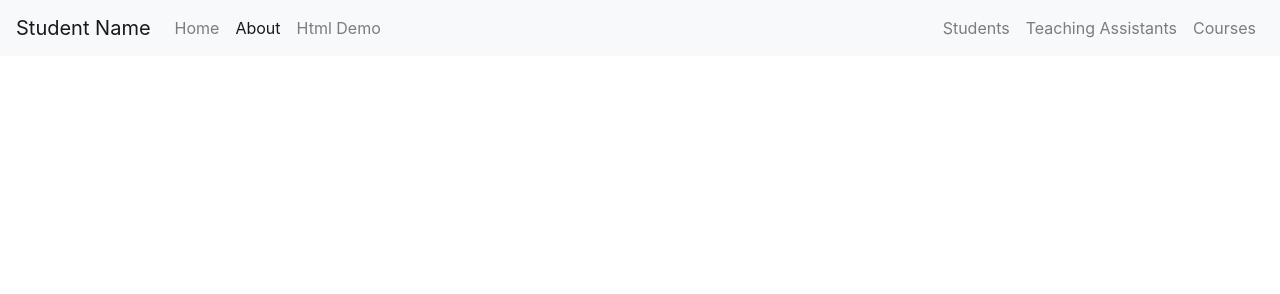
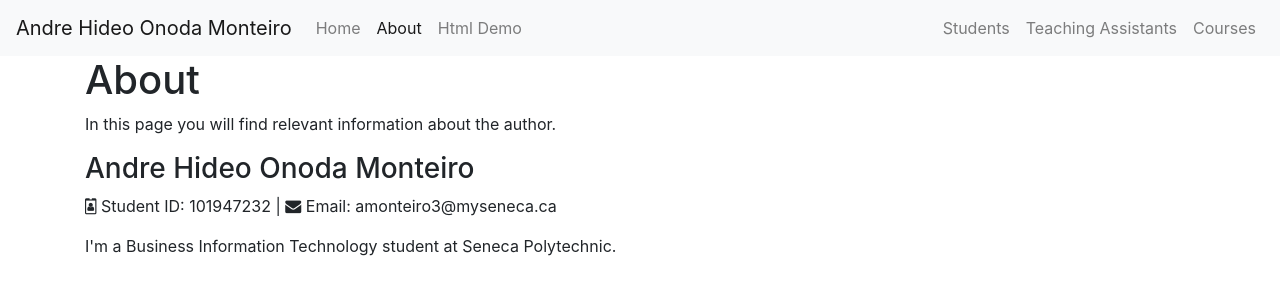
Before and after one commit to andremonteiro3/WEB700, a plain HTML site: page Assignment3/Web700-app/views/about.html in a window 1280 px wide. Drawn offline with nearby package versions, Linux system fonts and the light colour scheme.

Commit message:
Add content to about.html

```diff
--- a/Assignment3/Web700-app/views/about.html
+++ b/Assignment3/Web700-app/views/about.html
@@ -4,11 +4,12 @@
 		<title>WEB700</title>
 		<meta charset="UTF-8" />
 		<link rel="stylesheet" href="https://stackpath.bootstrapcdn.com/bootstrap/4.3.1/css/bootstrap.min.css" integrity="sha384-ggOyR0iXCbMQv3Xipma34MD+dH/1fQ784/j6cY/iJTQUOhcWr7x9JvoRxT2MZw1T" crossorigin="anonymous">
+		<link rel="stylesheet" href="https://cdnjs.cloudflare.com/ajax/libs/font-awesome/4.7.0/css/font-awesome.min.css">
 	</head>
 
 	<body>
 		<nav class="navbar navbar-expand-lg navbar-light bg-light">
-			<a class="navbar-brand" href="#">Student Name</a>
+			<a class="navbar-brand" href="#">Andre Hideo Onoda Monteiro</a>
 			<button class="navbar-toggler" type="button" data-toggle="collapse" data-target="#navbarSupportedContent" aria-controls="navbarSupportedContent" aria-expanded="false" aria-label="Toggle navigation">
 				<span class="navbar-toggler-icon"></span>
 			</button>
@@ -34,9 +35,11 @@
 
 
 					<!-- Start your code here -->
-
-
-
+					<h1>About</h1>
+					<p>In this page you will find relevant information about the author.</p>
+					<h3>Andre Hideo Onoda Monteiro</h3>
+					<p><i class="fa fa-id-badge"></i>  Student ID: 101947232 | <i class="fa fa-envelope"></i>  Email: amonteiro3@myseneca.ca</p>
+					<p> I'm a Business Information Technology student at Seneca Polytechnic.</p>
 					<!-- End your code here  -->
 
 
```
